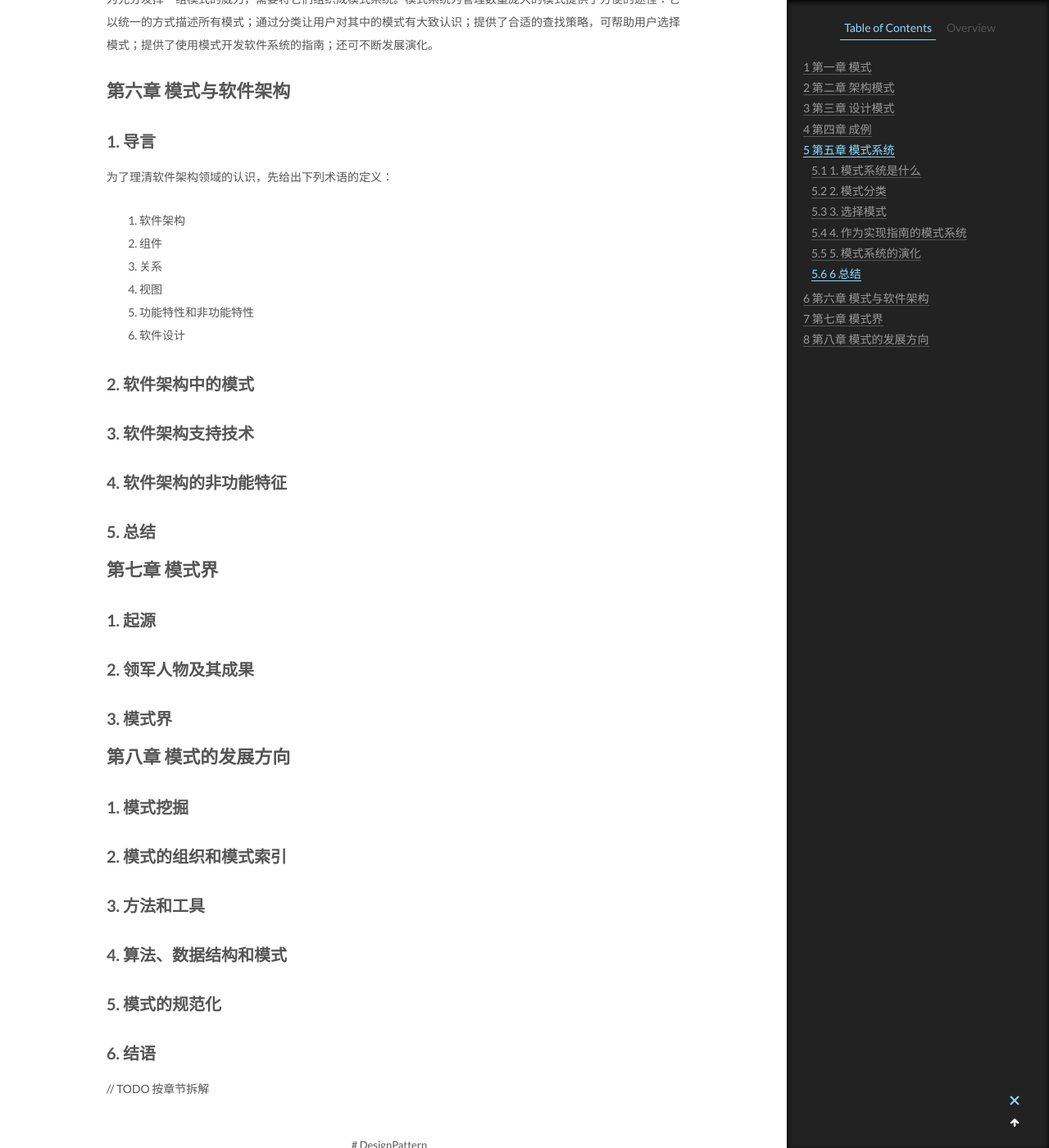
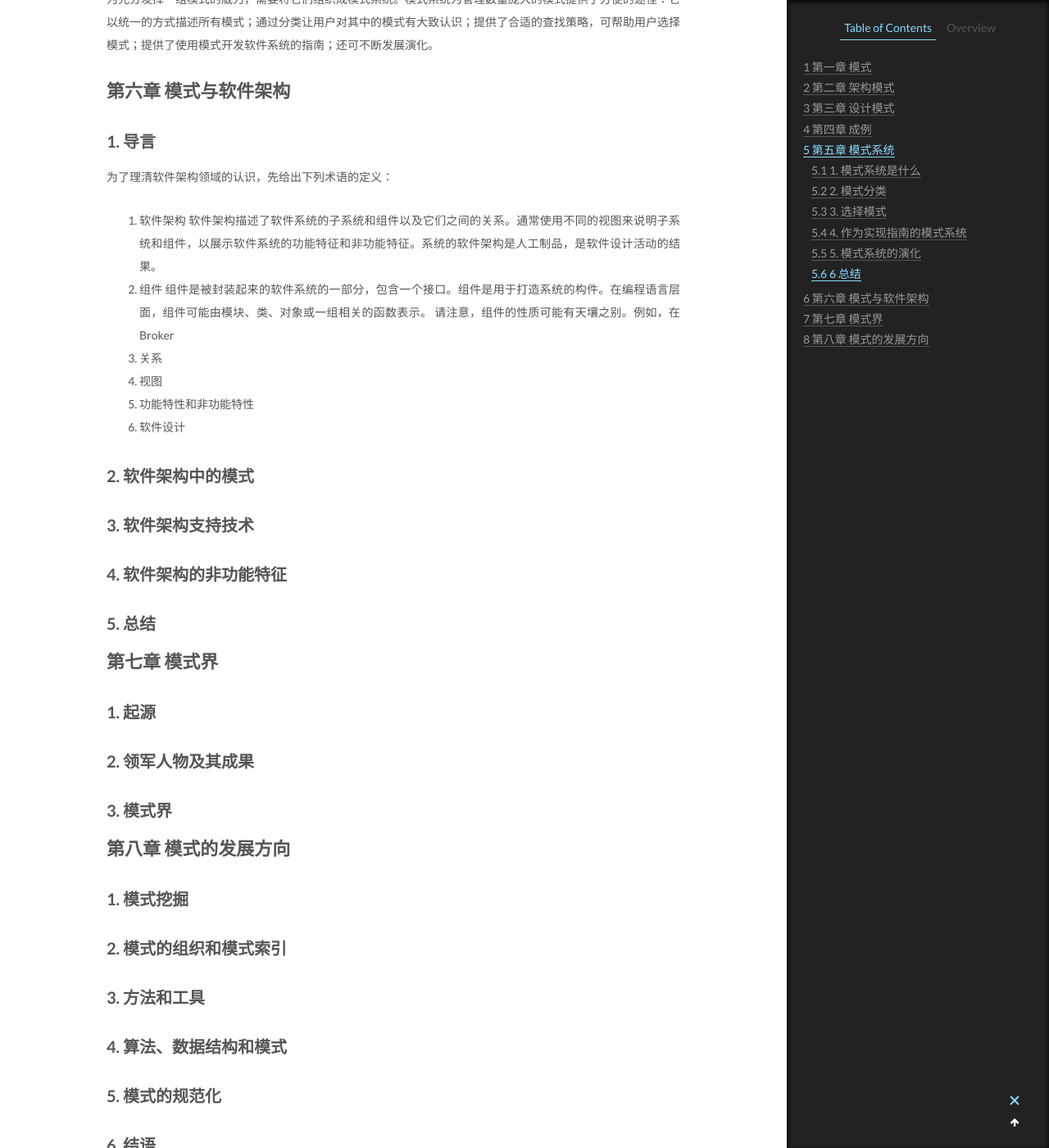
Before and after one commit to CodeHunter2006/CodeHunter2006.github.io, a Jekyll site: the page built from _posts/2019-11-16-Pattern_Oriented_Software_Architecture_notes.md, in a window 1280 px wide and 1400 px high, scrolled down 66033 px. Shown: the whole window at 82% size. Built offline with Jekyll 4.4.1, drawn with Linux system fonts in a browser that asks for light colours.

Commit message:
[chore]: add contents.

```diff
--- a/_posts/2019-11-16-Pattern_Oriented_Software_Architecture_notes.md
+++ b/_posts/2019-11-16-Pattern_Oriented_Software_Architecture_notes.md
@@ -2158,7 +2158,10 @@ PS: 后面 示例、背景、问题、解决方案、实现、变种、参考，
 
 为了理清软件架构领域的认识，先给出下列术语的定义：
 1. 软件架构
+  软件架构描述了软件系统的子系统和组件以及它们之间的关系。通常使用不同的视图来说明子系统和组件，以展示软件系统的功能特征和非功能特征。系统的软件架构是人工制品，是软件设计活动的结果。
 2. 组件
+  组件是被封装起来的软件系统的一部分，包含一个接口。组件是用于打造系统的构件。在编程语言层面，组件可能由模块、类、对象或一组相关的函数表示。
+  请注意，组件的性质可能有天壤之别。例如，在Broker
 3. 关系
 4. 视图
 5. 功能特性和非功能特性
```
